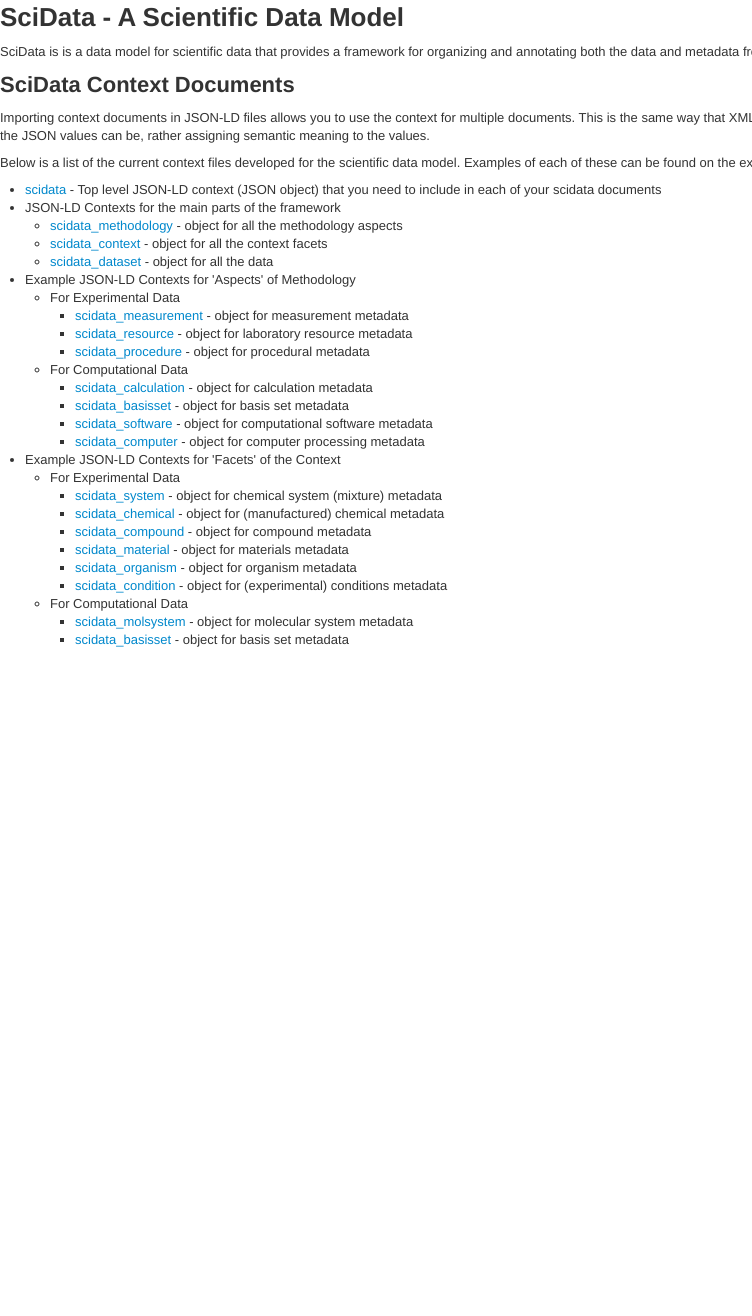
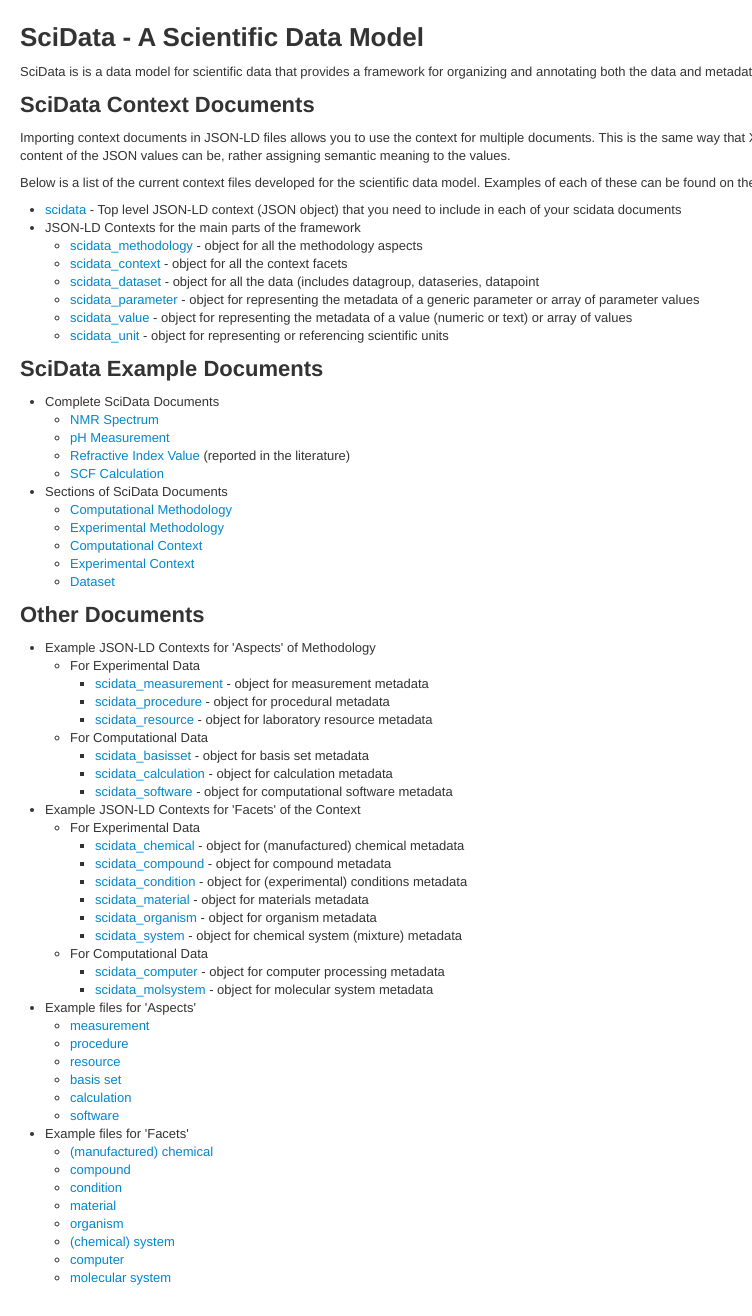
Before and after one commit to stuchalk/scidata, a plain HTML site: page index.html in a window 1280 px wide. Shown: the part 9-1325 px from the top of the page, without its empty margins (0-752 px from the left). Before the commit the page ends 800 px from the top, so only its background shows below. Drawn offline with Linux system fonts and the light colour scheme.

Commit message:
Initial push of files for scidata

```diff
--- a/index.html
+++ b/index.html
@@ -6,81 +6,123 @@
 		<meta http-equiv="content-type" content="text/html; charset=utf-8" />
 		<link rel="stylesheet" href="scidata.css" type="text/css" />
 	</head>
-	<body>
+	<body style="padding: 20px;">
 		<h1>SciData - A Scientific Data Model</h1>
-		<p>SciData is is a data model for scientific data that provides a framework for organizing and
-			annotating both the data and metadata from scientific experiments, calculations, and theories.</p>
+		<p>SciData is is a data model for scientific data that provides a framework for organizing and annotating both
+			the data and metadata from scientific experiments, calculations, and theories.</p>
 		<h2>SciData Context Documents</h2>
-		<p>Importing context documents in JSON-LD files allows you to use the context for multiple documents.  This is the same way that XML (and JSON) schema work except the context is not defining rules of what the content of the JSON values can be, rather assigning semantic meaning to the values.</p>
-		<p>Below is a list of the current context files developed for the scientific data model.  Examples of each of these can be found on the examples page.</p>
+		<p>Importing context documents in JSON-LD files allows you to use the context for multiple documents. This is
+			the same way that XML (and JSON) schema work except the context is not defining rules of what the content of
+			the JSON values can be, rather assigning semantic meaning to the values.</p>
+		<p>Below is a list of the current context files developed for the scientific data model. Examples of each of
+			these can be found on the examples page.</p>
 		<ul>
-			<li><a href="contexts/scidata.jsonld"
-				>scidata</a> - Top level JSON-LD context (JSON object) that you need to include in each of your scidata documents</li>
-			<li>JSON-LD Contexts for the main parts of the framework
-				<ul>
-					<li><a href="contexts/scidata_methodology.jsonld"
-						>scidata_methodology</a> - object for all the methodology aspects</li>
-					<li><a href="contexts/scidata_context.jsonld"
-						>scidata_context</a> - object for all the context facets</li>
-					<li><a href="contexts/scidata_dataset.jsonld"
-						>scidata_dataset</a> - object for all the data</li>
+			<li><a href="contexts/scidata.jsonld">scidata</a> - Top level JSON-LD context (JSON object) that you need to
+				include in each of your scidata documents</li>
+			<li>JSON-LD Contexts for the main parts of the framework <ul>
+					<li><a href="contexts/scidata_methodology.jsonld">scidata_methodology</a> - object for all the
+						methodology aspects</li>
+					<li><a href="contexts/scidata_context.jsonld">scidata_context</a> - object for all the context
+						facets</li>
+					<li><a href="contexts/scidata_dataset.jsonld">scidata_dataset</a> - object for all the data
+						(includes datagroup, dataseries, datapoint</li>
+					<li><a href="contexts/scidata_parameter.jsonld">scidata_parameter</a> - object for representing the
+						metadata of a generic parameter or array of parameter values</li>
+					<li><a href="contexts/scidata_value.jsonld">scidata_value</a> - object for representing the metadata
+						of a value (numeric or text) or array of values</li>
+					<li><a href="contexts/scidata_unit.jsonld">scidata_unit</a> - object for representing or referencing
+						scientific units</li>
 				</ul>
 			</li>
-			<li>Example JSON-LD Contexts for 'Aspects' of Methodology
-				<ul>
-					<li>For Experimental Data
-						<ul>
-							<li><a href="contexts/scidata_measurement.jsonld"
-								>scidata_measurement</a> - object for measurement metadata</li>
-							<li><a href="contexts/scidata_resource.jsonld"
-								>scidata_resource</a> - object for laboratory resource metadata</li>
-							<li><a href="contexts/scidata_procedure.jsonld"
-								>scidata_procedure</a> - object for procedural metadata</li>
+		</ul>
+		<h2>SciData Example Documents</h2>
+		<ul>
+			<li>Complete SciData Documents <ul>
+					<li><a href="examples/nmr.jsonld">NMR Spectrum</a></li>
+					<li><a href="examples/ph.jsonld">pH Measurement</a></li>
+					<li><a href="examples/ri.jsonld">Refractive Index Value</a> (reported in the literature)</li>
+					<li><a href="examples/scf.jsonld">SCF Calculation</a></li>
+				</ul>
+			</li>
+			<li>Sections of SciData Documents <ul>
+					<li><a href="examples/methodology_cc.jsonld">Computational Methodology</a></li>
+					<li><a href="examples/methodology_exp.jsonld">Experimental Methodology</a></li>
+					<li><a href="examples/context_cc.jsonld">Computational Context</a></li>
+					<li><a href="examples/context_exp.jsonld">Experimental Context</a></li>
+					<li><a href="examples/dataset.jsonld">Dataset</a></li>
+				</ul>
+			</li>
+		</ul>
+		<h2>Other Documents</h2>
+		<ul>
+			<li>Example JSON-LD Contexts for 'Aspects' of Methodology <ul>
+					<li>For Experimental Data <ul>
+							<li><a href="contexts/scidata_measurement.jsonld">scidata_measurement</a> - object for
+								measurement metadata</li>
+							<li><a href="contexts/scidata_procedure.jsonld">scidata_procedure</a> - object for
+								procedural metadata</li>
+							<li><a href="contexts/scidata_resource.jsonld">scidata_resource</a> - object for laboratory
+								resource metadata</li>
 						</ul>
 					</li>
 				</ul>
 				<ul>
-					<li>For Computational Data
-						<ul>
-							<li><a href="contexts/scidata_calculation.jsonld"
-								>scidata_calculation</a> - object for calculation metadata</li>
-							<li><a href="contexts/scidata_basisset.jsonld"
-								>scidata_basisset</a> - object for basis set metadata</li>
-							<li><a href="contexts/scidata_software.jsonld"
-								>scidata_software</a> - object for computational software metadata</li>
-							<li><a href="contexts/scidata_computer.jsonld"
-								>scidata_computer</a> - object for computer processing metadata</li></ul>
+					<li>For Computational Data <ul>
+							<li><a href="contexts/scidata_basisset.jsonld">scidata_basisset</a> - object for basis set
+								metadata</li>
+							<li><a href="contexts/scidata_calculation.jsonld">scidata_calculation</a> - object for
+								calculation metadata</li>
+							<li><a href="contexts/scidata_software.jsonld">scidata_software</a> - object for
+								computational software metadata</li>
+						</ul>
 					</li>
 				</ul>
 			</li>
-			<li>Example JSON-LD Contexts for 'Facets' of the Context
-				<ul>
-					<li>For Experimental Data
-						<ul>
-							<li><a href="contexts/scidata_system.jsonld"
-								>scidata_system</a> - object for chemical system (mixture) metadata</li>
-							<li><a href="contexts/scidata_chemical.jsonld"
-								>scidata_chemical</a> - object for (manufactured) chemical metadata</li>
-							<li><a href="contexts/scidata_compound.jsonld"
-								>scidata_compound</a> - object for compound metadata</li>
-							<li><a href="contexts/scidata_material.jsonld"
-								>scidata_material</a> - object for materials metadata</li>
-							<li><a href="contexts/scidata_organism.jsonld"
-								>scidata_organism</a> - object for organism metadata</li>
-							<li><a href="contexts/scidata_condition.jsonld"
-								>scidata_condition</a> - object for (experimental) conditions metadata</li>
+			<li>Example JSON-LD Contexts for 'Facets' of the Context <ul>
+					<li>For Experimental Data <ul>
+							<li><a href="contexts/scidata_chemical.jsonld">scidata_chemical</a> - object for
+								(manufactured) chemical metadata</li>
+							<li><a href="contexts/scidata_compound.jsonld">scidata_compound</a> - object for compound
+								metadata</li>
+							<li><a href="contexts/scidata_condition.jsonld">scidata_condition</a> - object for
+								(experimental) conditions metadata</li>
+							<li><a href="contexts/scidata_material.jsonld">scidata_material</a> - object for materials
+								metadata</li>
+							<li><a href="contexts/scidata_organism.jsonld">scidata_organism</a> - object for organism
+								metadata</li>
+							<li><a href="contexts/scidata_system.jsonld">scidata_system</a> - object for chemical system
+								(mixture) metadata</li>
 						</ul>
 					</li>
 				</ul>
 				<ul>
-					<li>For Computational Data
-						<ul>
-							<li><a href="contexts/scidata_molsystem.jsonld"
-								>scidata_molsystem</a> - object for molecular system metadata</li>
-							<li><a href="contexts/scidata_basisset.jsonld"
-								>scidata_basisset</a> - object for basis set metadata</li>
-							</ul>
+					<li>For Computational Data <ul>
+							<li><a href="contexts/scidata_computer.jsonld">scidata_computer</a> - object for computer
+								processing metadata</li>
+							<li><a href="contexts/scidata_molsystem.jsonld">scidata_molsystem</a> - object for molecular
+								system metadata</li>
+						</ul>
 					</li>
+				</ul>
+			</li>
+			<li>Example files for 'Aspects' <ul>
+					<li><a href="examples/measurement.jsonld">measurement</a></li>
+					<li><a href="examples/procedure.jsonld">procedure</a></li>
+					<li><a href="examples/resource.jsonld">resource</a></li>
+					<li><a href="examples/basisset.jsonld">basis set</a></li>
+					<li><a href="examples/calculation.jsonld">calculation</a></li>
+					<li><a href="examples/software.jsonld">software</a></li>
+				</ul>
+			</li>
+			<li>Example files for 'Facets' <ul>
+					<li><a href="examples/chemical.jsonld">(manufactured) chemical</a></li>
+					<li><a href="examples/compound.jsonld">compound</a></li>
+					<li><a href="examples/condition.jsonld">condition</a></li>
+					<li><a href="examples/material.jsonld">material</a></li>
+					<li><a href="examples/organism.jsonld">organism</a></li>
+					<li><a href="examples/system.jsonld">(chemical) system</a></li>
+					<li><a href="examples/computer.jsonld">computer</a></li>
+					<li><a href="examples/molsystem.jsonld">molecular system</a></li>
 				</ul>
 			</li>
 		</ul>
```
Also changed, not shown: contexts/index.html (added), 4 other files.
